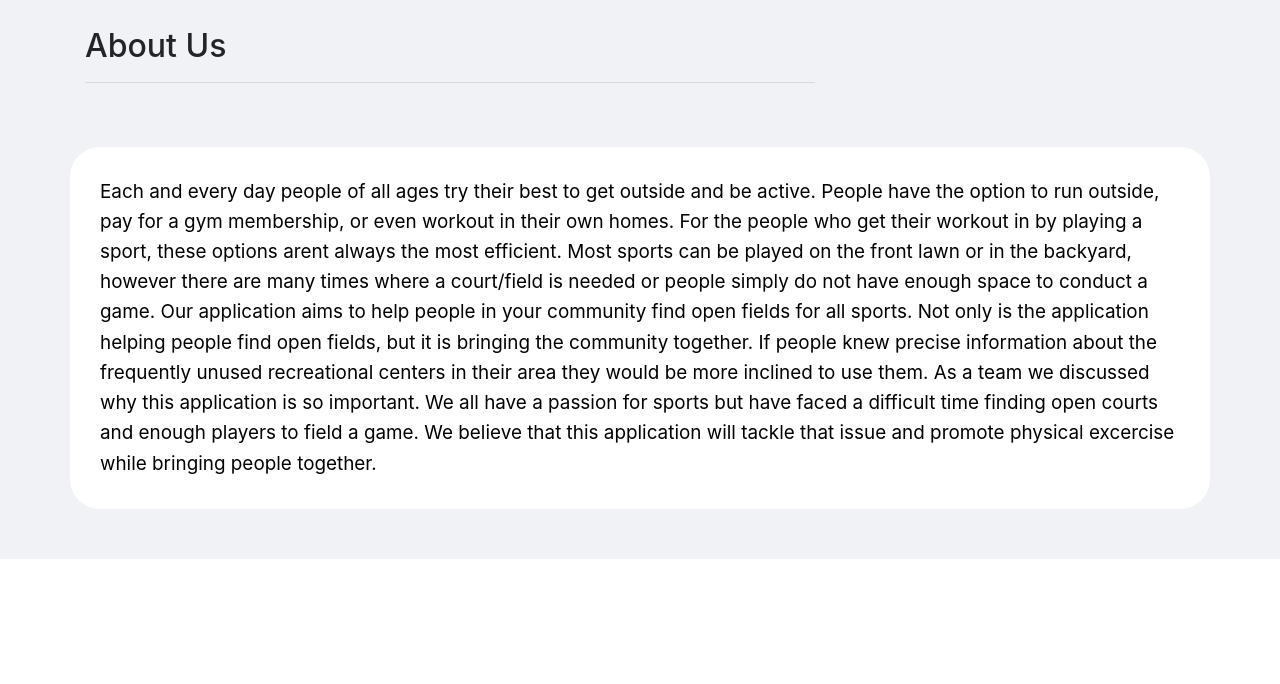
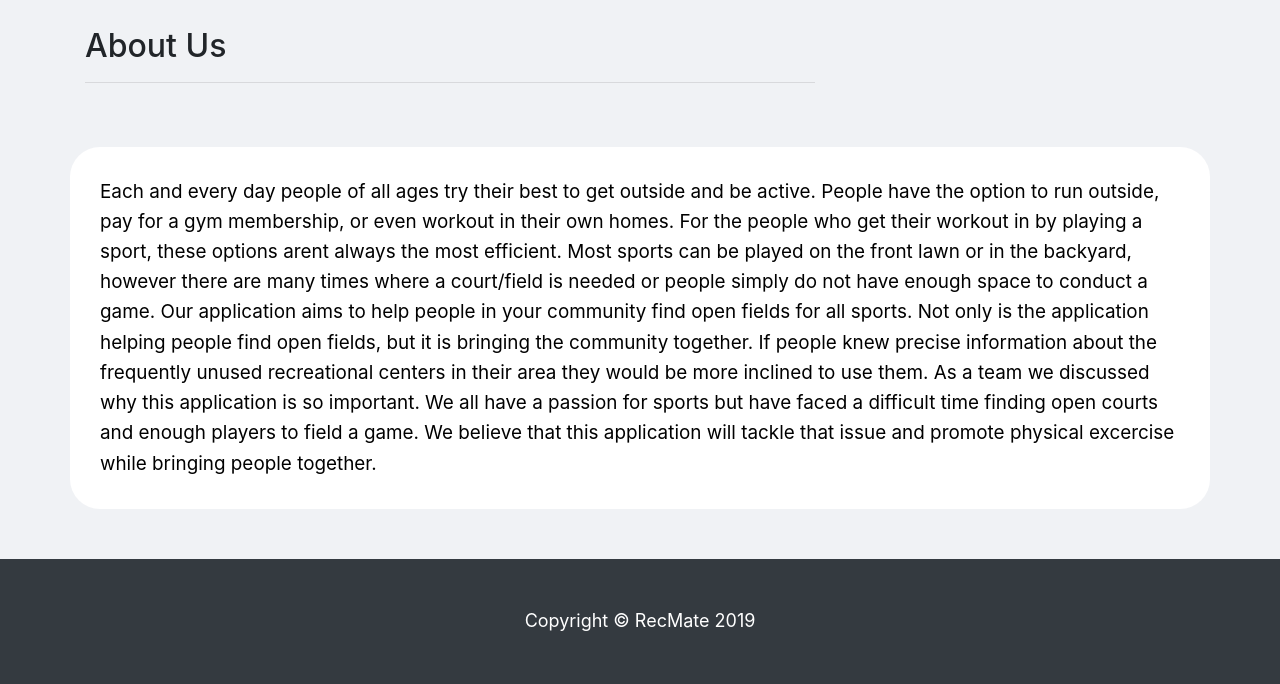
Before and after one commit to Nick-Lisi/final_project, a website: page public/about.html in a window 1280 px wide. Shown: the part 698-1382 px from the top of the page. Before the commit the page ends 1257 px from the top, so only its background shows below. Drawn offline with nearby package versions, Linux system fonts and the light colour scheme.

Commit message:
Update about.html

```diff
--- a/public/about.html
+++ b/public/about.html
@@ -117,6 +117,14 @@
         </div>
     </div>
 
+
+              <!-- Footer -->
+  <footer class="py-5 bg-dark">
+      <div class="container">
+        <p class="m-0 text-center text-white">Copyright &copy; RecMate 2019</p>
+      </div>
+      <!-- /.container -->
+    </footer>
 </body>
 
 </html>
```
